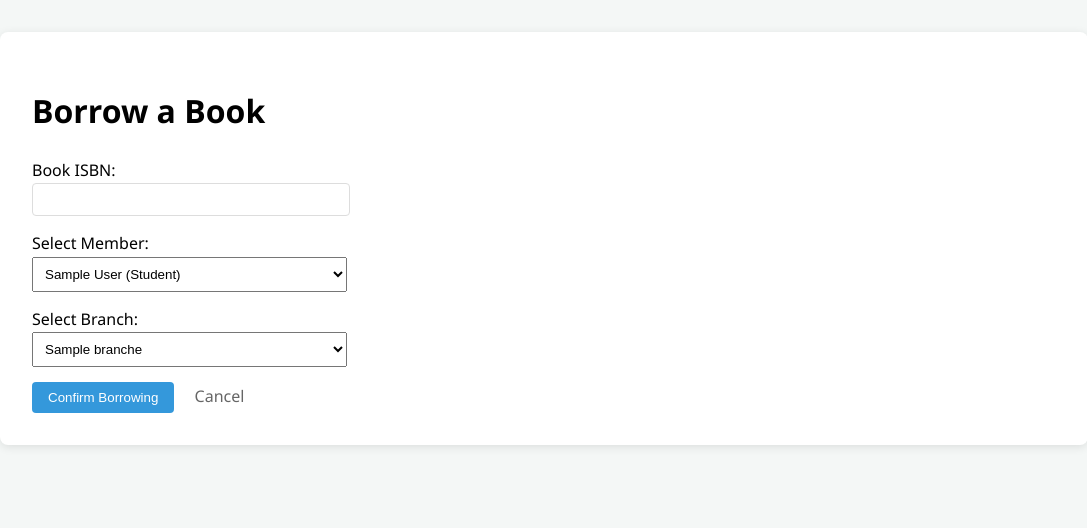
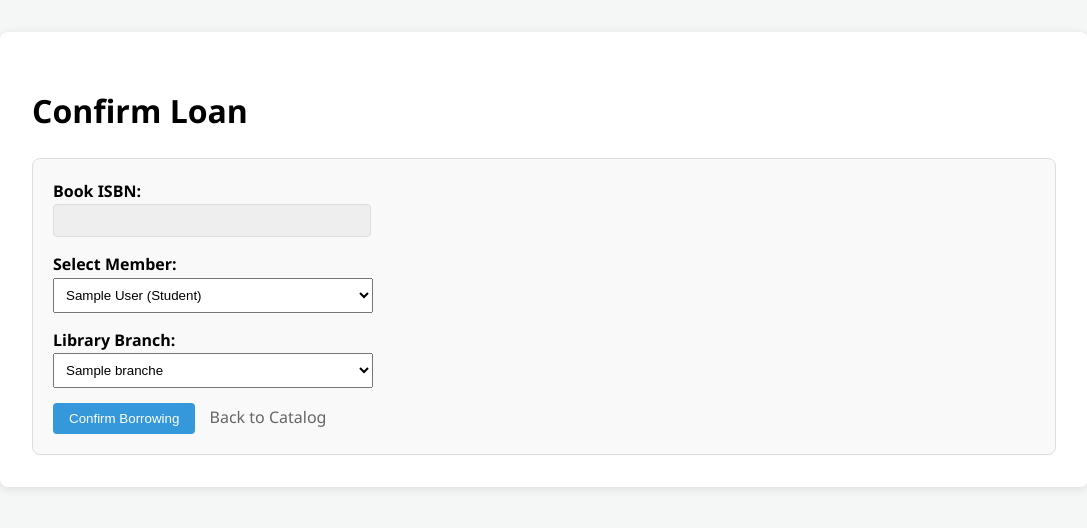
Before and after one commit to mohammed-mehdi-saibat/techCity, a PHP site: page /borrow.php in a window 1280 px wide. Shown: the part 58-586 px from the top of the page, without its empty margins (96-1183 px from the left). Run offline with PHP 8.4, Linux system fonts and the light colour scheme; tables that the repository leaves empty hold one stand-in row (values such as "Sample post").

Commit message:
make a UI for book borrow

```diff
--- a/public/borrow.php
+++ b/public/borrow.php
@@ -8,12 +8,10 @@ use Ycode\Library\Services\BorrowingService;
 $db = DatabaseConnection::getInstance();
 $msg = "";
 
-// 1. Fetch Members and Branches for the dropdowns
 $members = $db->query("SELECT id, full_name, member_type FROM members")->fetchAll();
 $branches = $db->query("SELECT id, name FROM branches")->fetchAll();
 $isbn = $_GET['isbn'] ?? '';
 
-// 2. Handle the Form Submission
 if ($_SERVER['REQUEST_METHOD'] === 'POST') {
     try {
         $memberRepo = new MemberRepository();
@@ -22,27 +20,27 @@ if ($_SERVER['REQUEST_METHOD'] === 'POST') {
         $member = $memberRepo->findById($_POST['member_id']);
         $service->borrowBook($member, $_POST['isbn'], $_POST['branch_id']);
 
-        $msg = "<div class='status-badge available'>Success! Book borrowed.</div>";
+        $msg = "<div style='padding:15px; background:#d4edda; color:#155724; border-radius:4px; margin-bottom:20px;'>✅ Success! Book borrowed successfully.</div>";
     } catch (Exception $e) {
-        $msg = "<div class='status-badge checked-out'>Error: " . $e->getMessage() . "</div>";
+        $msg = "<div style='padding:15px; background:#f8d7da; color:#721c24; border-radius:4px; margin-bottom:20px;'>❌ Error: " . $e->getMessage() . "</div>";
     }
 }
 ?>
 
 <?php include 'header.php'; ?>
 
-<h1>Borrow a Book</h1>
+<h1>Confirm Loan</h1>
 <?= $msg ?>
 
-<form method="POST" style="margin-top: 20px;">
+<form method="POST" style="background: #f9f9f9; padding: 20px; border-radius: 8px; border: 1px solid #ddd;">
     <div style="margin-bottom: 15px;">
-        <label>Book ISBN:</label><br>
-        <input type="text" name="isbn" value="<?= htmlspecialchars($isbn) ?>" readonly>
+        <label><strong>Book ISBN:</strong></label><br>
+        <input type="text" name="isbn" value="<?= htmlspecialchars($isbn) ?>" readonly style="background:#eee; width: 100%; max-width: 300px;">
     </div>
 
     <div style="margin-bottom: 15px;">
-        <label>Select Member:</label><br>
-        <select name="member_id" required style="padding: 8px; width: 315px;">
+        <label><strong>Select Member:</strong></label><br>
+        <select name="member_id" required style="width: 100%; max-width: 320px; padding: 8px;">
             <?php foreach ($members as $m): ?>
                 <option value="<?= $m['id'] ?>"><?= $m['full_name'] ?> (<?= $m['member_type'] ?>)</option>
             <?php endforeach; ?>
@@ -50,8 +48,8 @@ if ($_SERVER['REQUEST_METHOD'] === 'POST') {
     </div>
 
     <div style="margin-bottom: 15px;">
-        <label>Select Branch:</label><br>
-        <select name="branch_id" required style="padding: 8px; width: 315px;">
+        <label><strong>Library Branch:</strong></label><br>
+        <select name="branch_id" required style="width: 100%; max-width: 320px; padding: 8px;">
             <?php foreach ($branches as $b): ?>
                 <option value="<?= $b['id'] ?>"><?= $b['name'] ?></option>
             <?php endforeach; ?>
@@ -59,7 +57,7 @@ if ($_SERVER['REQUEST_METHOD'] === 'POST') {
     </div>
 
     <button type="submit" class="btn btn-primary">Confirm Borrowing</button>
-    <a href="index.php" class="btn" style="color: #666;">Cancel</a>
+    <a href="index.php" style="margin-left: 10px; color: #666; text-decoration: none;">Back to Catalog</a>
 </form>
 
 </body>
```
